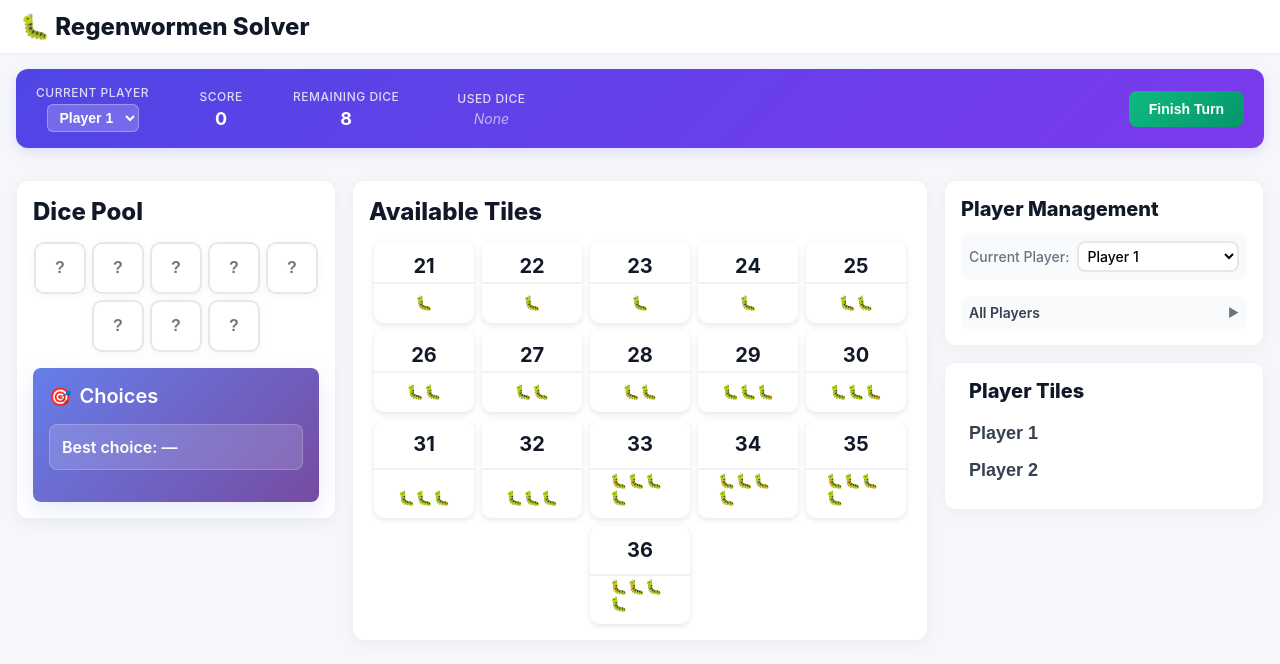
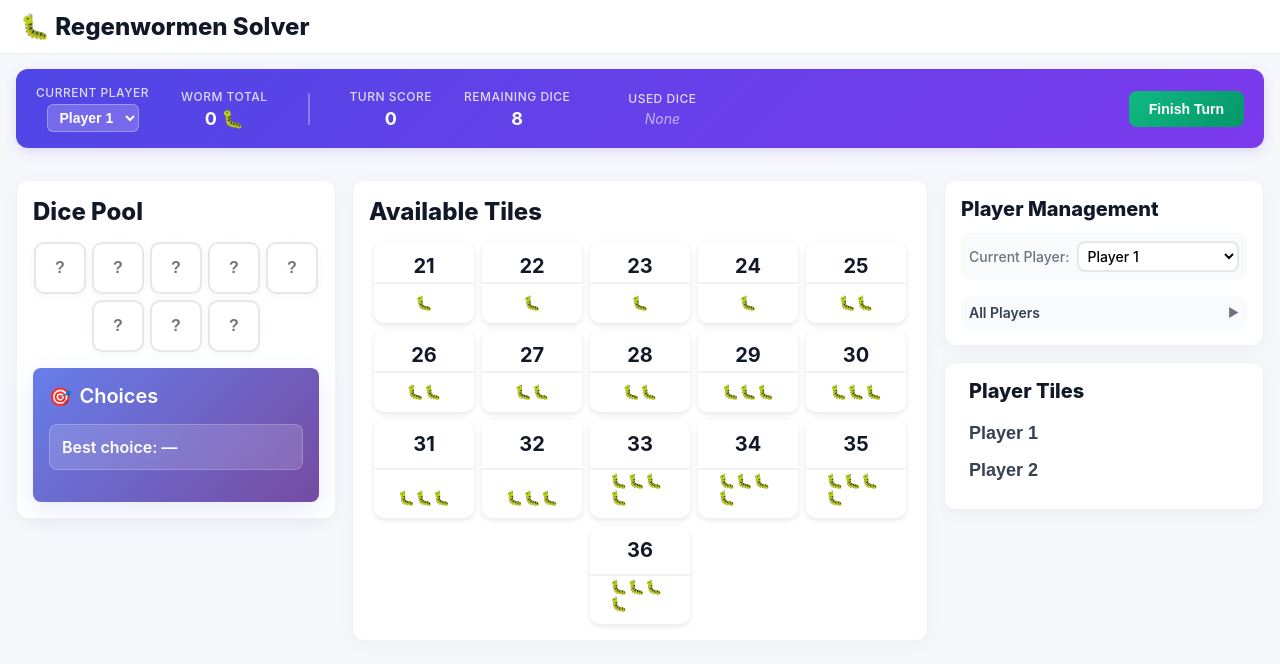
Before and after one commit to JamesNarayanan/Pickomino-Solver, a React (Vite) app: page / in a window 1280 px wide. Shown: the top 664 px of the page. Built offline with nearby package versions, Linux system fonts and the light colour scheme.

Commit message:
Add worm total calculation and update styles for metrics display

```diff
--- a/src/App.tsx
+++ b/src/App.tsx
@@ -162,6 +162,12 @@ export default function App() {
 		return used.sort((a, b) => a - b);
 	}, [usedCounts]);
 
+	// Calculate total worms for current player
+	const currentPlayerWorms = useMemo(() => {
+		if (!players[currentPlayerIdx]) return 0;
+		return players[currentPlayerIdx].tiles.reduce((total, tile) => total + tile.pts, 0);
+	}, [players, currentPlayerIdx]);
+
 	return (
 		<div className="app">
 			<header>
@@ -186,7 +192,12 @@ export default function App() {
 						</select>
 					</div>
 					<div className="metric">
-						<span className="metric-label">Score</span>
+						<span className="metric-label">Worm Total</span>
+						<span className="metric-value">{currentPlayerWorms} 🐛</span>
+					</div>
+					<div className="metric-separator"></div>
+					<div className="metric">
+						<span className="metric-label">Turn Score</span>
 						<span className="metric-value">{curScore}</span>
 					</div>
 					<div className="metric">
--- a/src/styles.scss
+++ b/src/styles.scss
@@ -85,6 +85,18 @@ body {
 
 	&.used-dice-metric {
 		min-width: 120px;
+	}
+
+	&-separator {
+		width: 2px;
+		height: 32px;
+		background: rgba(255, 255, 255, 0.3);
+		border-radius: 1px;
+		margin: 0 8px;
+
+		@media (max-width: 768px) {
+			display: none;
+		}
 	}
 }
 
```
